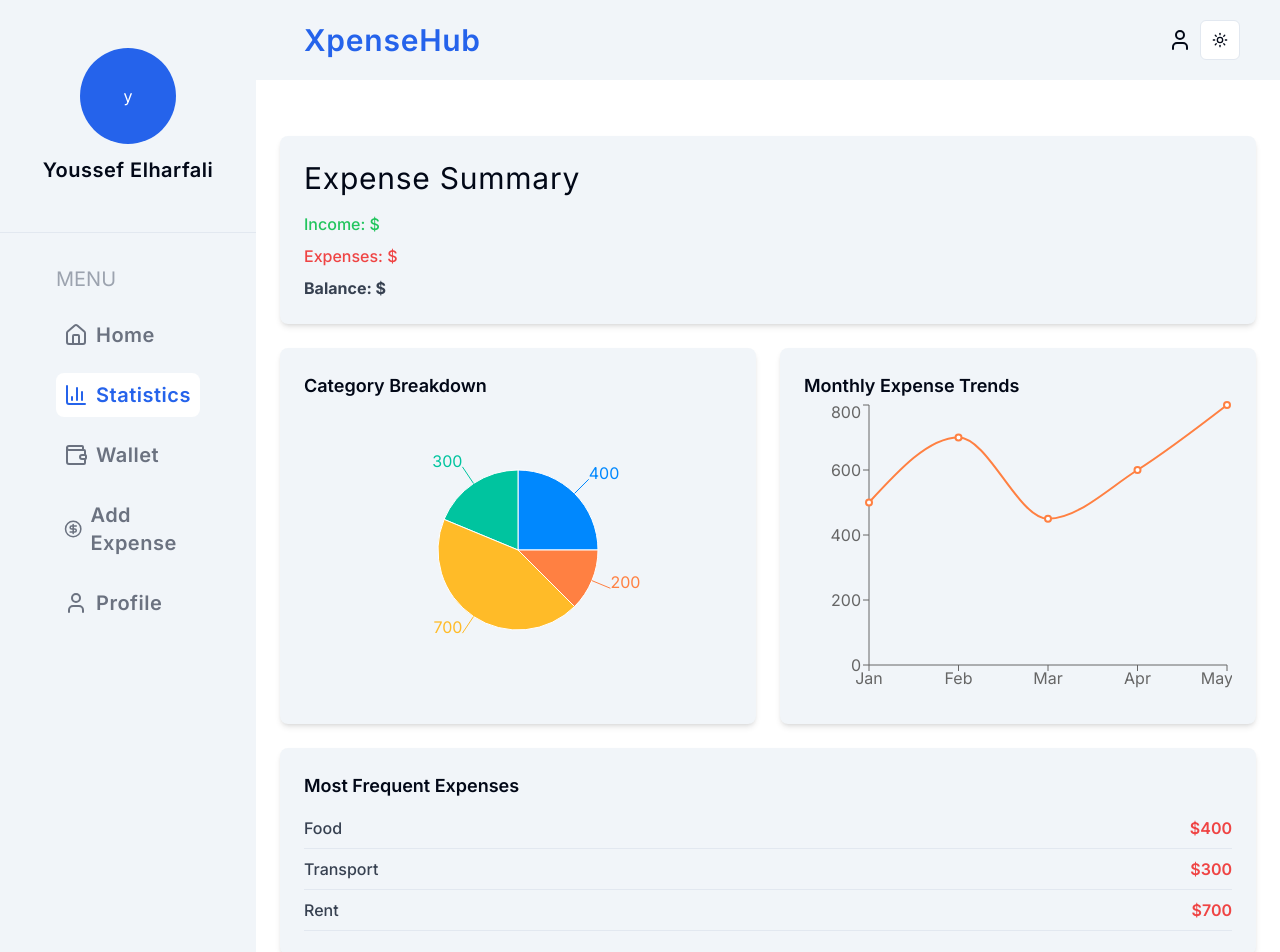
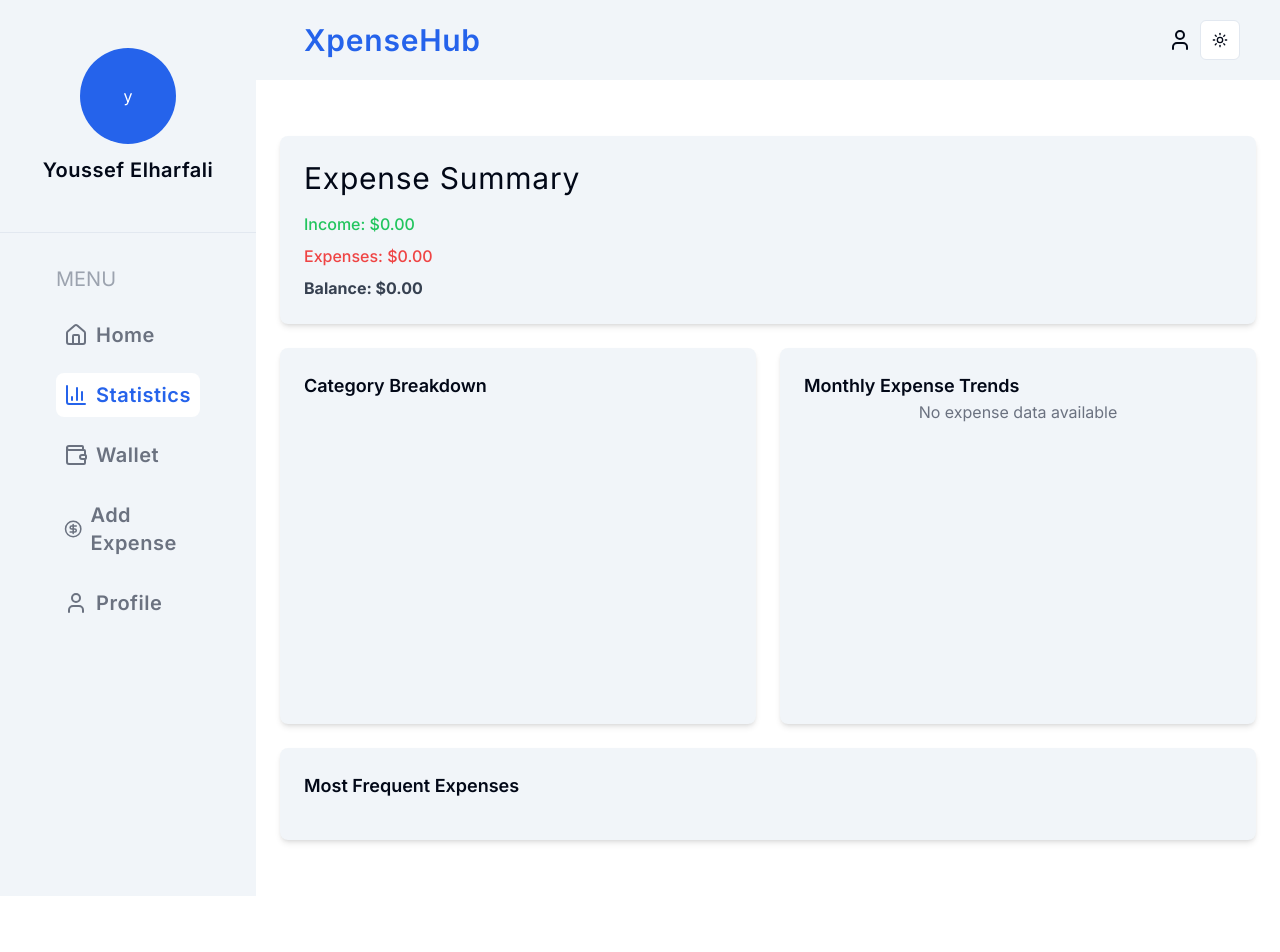
Before and after one commit to Elharfali8/project-3-expense-tracker, a Next.js app: page /statistics in a window 1280 px wide. Shown: the top 952 px of the page. After the commit the page ends 896 px from the top, so only its background shows below. Built offline with nearby package versions, Linux system fonts and the light colour scheme.

Commit message:
Statistics page: add data to category breakdown chart, monthly expense trend and most frequent expenses

```diff
--- a/app/(dashboard)/statistics/page.jsx
+++ b/app/(dashboard)/statistics/page.jsx
@@ -1,13 +1,27 @@
+'use client'
+
 import CategoryChart from '@/components/CategoryChart'
 import ExpenseSummary from '@/components/ExpenseSummary'
 import ExpenseTrendChart from '@/components/ExpenseTrendChart'
 import FrequentExpenses from '@/components/FrequentExpenses'
 import React from 'react'
+import { useSelector } from 'react-redux'
 
 const StatisticsPage = () => {
+  const { expenses } = useSelector((store) => store.expense)
+  const {wallets} = useSelector((store) => store.wallet)
+
+  const totalBalance = wallets?.reduce((sum, item) => sum + item.balance, 0);
+  const totalExpenses = expenses?.reduce((sum, item) => sum + item.amount, 0)
+  const balance = totalBalance - totalExpenses
+
   return (
       <div>
-          <ExpenseSummary />
+      <ExpenseSummary
+        totalBalance={totalBalance}
+        totalExpenses={totalExpenses}
+        balance={balance}
+      />
           <div className="mt-6 grid grid-cols-1 md:grid-cols-2 gap-6">
               <CategoryChart />
               <ExpenseTrendChart />
--- a/components/CategoryChart.jsx
+++ b/components/CategoryChart.jsx
@@ -1,24 +1,32 @@
 'use client'
+import { useSelector } from "react-redux";
 import { PieChart, Pie, Cell, Tooltip, ResponsiveContainer } from "recharts";
 
 
-const data = [
-  { name: "Food", value: 400 },
-  { name: "Transport", value: 300 },
-  { name: "Rent", value: 700 },
-  { name: "Shopping", value: 200 },
-];
 
-const COLORS = ["#0088FE", "#00C49F", "#FFBB28", "#FF8042"];
+
+const COLORS = ["#0088FE", "#00C49F", "#FFBB28", "#FF8042", "#AF19FF", "#FF4567"];
 
 const CategoryChart = () => {
+  const { expenses } = useSelector((store) => store.expense)
+
+  const categoryData = expenses.reduce((acc, expense) => {
+    const existingCategory = acc.find(item => item.name === expense.category);
+    if (existingCategory) {
+      existingCategory.value += Number(expense.amount);
+    } else {
+      acc.push({ name: expense.category, value: Number(expense.amount) });
+    }
+    return acc;
+  }, []);
+
   return (
     <div className="bg-muted p-6 rounded-lg shadow-md">
       <h3 className="text-lg font-semibold">Category Breakdown</h3>
       <ResponsiveContainer width="100%" height={300}>
         <PieChart>
-          <Pie data={data} dataKey="value" nameKey="name" cx="50%" cy="50%" outerRadius={80} fill="#8884d8" label>
-            {data.map((_, index) => (
+          <Pie data={categoryData} dataKey="value" nameKey="name" cx="50%" cy="50%" outerRadius={80} fill="#8884d8" label>
+            {categoryData.map((_, index) => (
               <Cell key={`cell-${index}`} fill={COLORS[index % COLORS.length]} />
             ))}
           </Pie>
--- a/components/ExpenseTrendChart.jsx
+++ b/components/ExpenseTrendChart.jsx
@@ -1,18 +1,51 @@
 'use client'
+import { useSelector } from "react-redux";
 import { LineChart, Line, XAxis, YAxis, Tooltip, ResponsiveContainer } from "recharts";
+import { format, parse, isValid } from "date-fns";
 
-const data = [
-  { month: "Jan", expenses: 500 },
-  { month: "Feb", expenses: 700 },
-  { month: "Mar", expenses: 450 },
-  { month: "Apr", expenses: 600 },
-  { month: "May", expenses: 800 },
-];
+// Function to process expenses into monthly totals
+const processExpensesByMonth = (expenses) => {
+  if (!expenses || !Array.isArray(expenses)) return [];
+
+  const monthlyTotals = {};
+
+  expenses.forEach(({ amount, createdAt }) => {
+    if (!createdAt || typeof createdAt !== "string" || !amount) return;
+
+    const parsedDate = parse(createdAt, "MMM dd, yyyy", new Date()); // Parse "Feb 05, 2025"
+
+    if (!isValid(parsedDate)) {
+      console.warn("Invalid date format:", createdAt);
+      return;
+    }
+
+    const month = format(parsedDate, "MMM"); // Convert date to "Jan", "Feb", etc.
+
+    if (!monthlyTotals[month]) {
+      monthlyTotals[month] = 0;
+    }
+    monthlyTotals[month] += amount;
+  });
+
+  const chartData = Object.keys(monthlyTotals).map((month) => ({
+    month,
+    expenses: monthlyTotals[month],
+  }));
+  return chartData;
+};
 
 const ExpenseTrendChart = () => {
+  const { expenses } = useSelector((store) => store.expense);
+
+  // Process expenses data
+  const data = processExpensesByMonth(expenses);
+
   return (
     <div className="bg-muted p-6 rounded-lg shadow-md">
       <h3 className="text-lg font-semibold">Monthly Expense Trends</h3>
+      {data.length === 0 ? (
+        <p className="text-center text-gray-500">No expense data available</p>
+      ) : (
         <ResponsiveContainer width="100%" height={300}>
           <LineChart data={data}>
             <XAxis dataKey="month" />
@@ -21,6 +54,7 @@
             <Line type="monotone" dataKey="expenses" stroke="#FF8042" strokeWidth={2} />
           </LineChart>
         </ResponsiveContainer>
+      )}
     </div>
   );
 };
--- a/components/FrequentExpenses.jsx
+++ b/components/FrequentExpenses.jsx
@@ -1,20 +1,34 @@
-import React from "react";
+'use client'
+
+import { useSelector } from "react-redux";
 
 const FrequentExpenses = () => {
-  const categories = [
-    { name: "Food", amount: "$400" },
-    { name: "Transport", amount: "$300" },
-    { name: "Rent", amount: "$700" },
-  ];
+  const { expenses } = useSelector((store) => store.expense)
+
+
+  const categoryData = expenses.reduce((acc, expense) => {
+    const existingCategory = acc.find(item => item.name === expense.category);
+    if (existingCategory) {
+      existingCategory.value += Number(expense.amount);
+    } else {
+      acc.push({ name: expense.category, value: Number(expense.amount) });
+    }
+    return acc;
+  }, []);
+
+
+  const newArr = categoryData?.sort((a, b) => b.value - a.value)
+
+
 
   return (
     <div className="bg-muted p-6 rounded-lg shadow-md">
       <h3 className="text-lg font-semibold">Most Frequent Expenses</h3>
       <ul className="mt-4 space-y-2">
-        {categories.map((item, index) => (
+        {newArr.map((item, index) => (
           <li key={index} className="flex justify-between border-b pb-2">
             <span className="font-medium text-gray-700">{item.name}</span>
-            <span className="text-red-500 font-semibold">{item.amount}</span>
+            <span className="text-red-500 font-semibold">${item.value?.toFixed(2)}</span>
           </li>
         ))}
       </ul>
```
Lines whose indentation alone changed are shown as unchanged.
